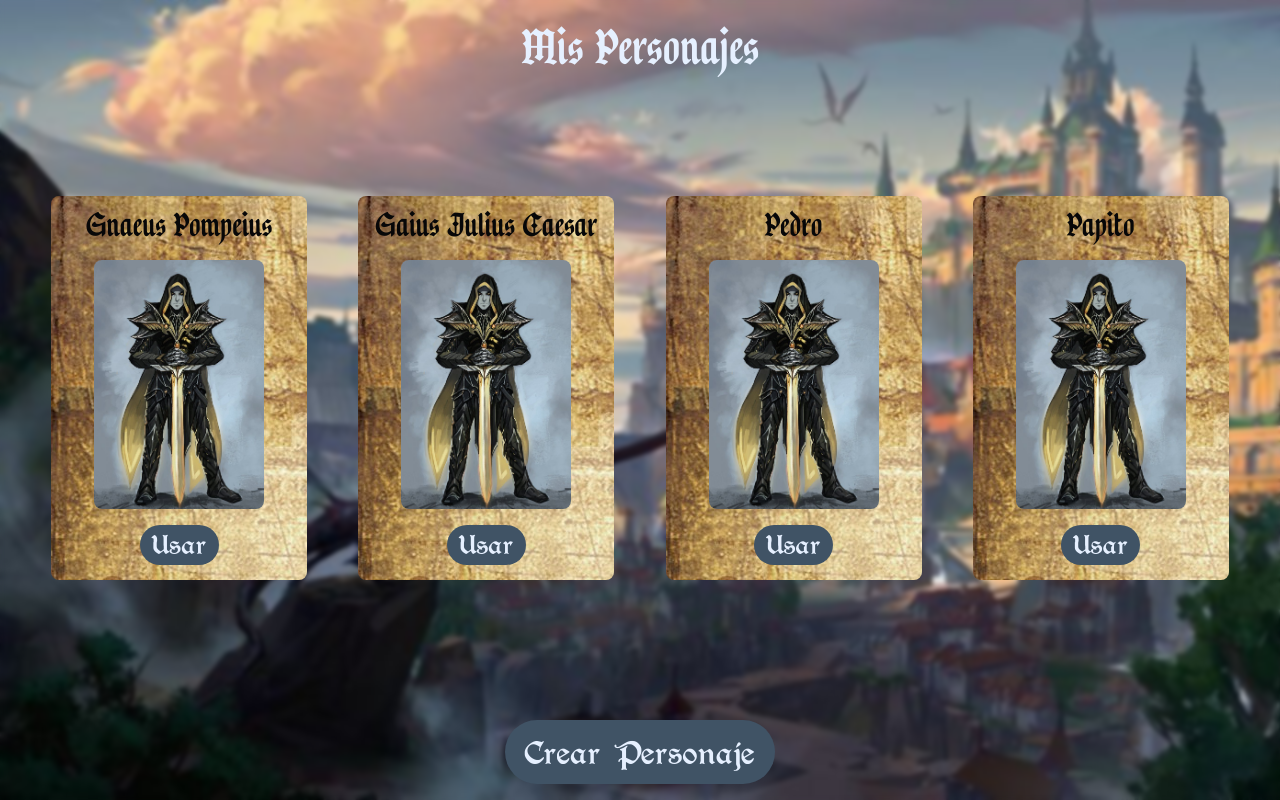
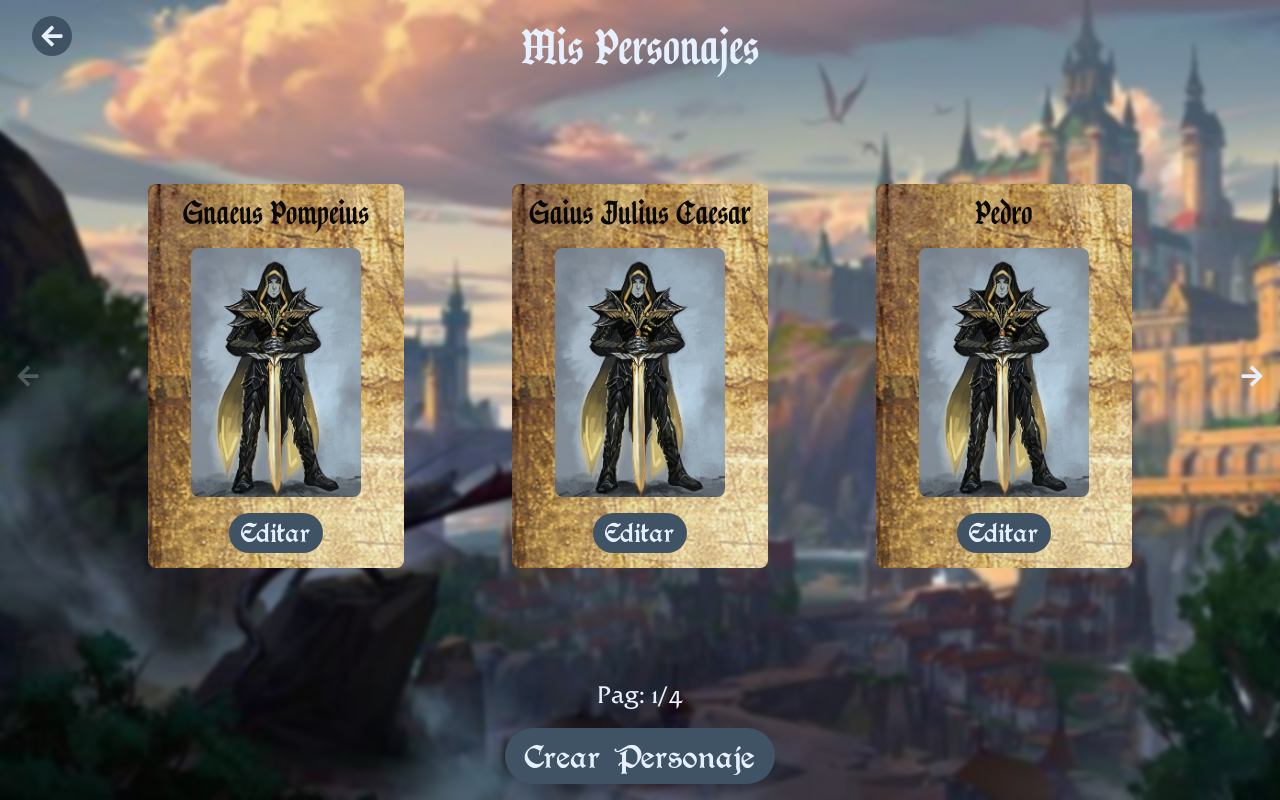
Before and after one commit to Aguss-Coder/proyecto2024-Busso-Garelli-Liebau-Luduena, a Next.js app: page /personajes in a window 1280 px wide. Built offline with nearby package versions, Linux system fonts and the light colour scheme.

Commit message:
add pagination logic

```diff
--- a/app/manuales/page.tsx
+++ b/app/manuales/page.tsx
@@ -1,9 +1,15 @@
 'use client'
+
+import Link from "next/link";
+import { FaArrowLeft } from "react-icons/fa";
 
 export default function Page() {
   return (
     <main>
       <div className={'content-background'}>
+      <Link href='/' className='fixed p-2 left-8 top-4 w-fit h-fit bg-principal-1 rounded-full'>
+        <FaArrowLeft size={24} />
+      </Link>
         <h1 className={`mt-8 text-4xl`}>Manuales</h1>
         <section className="flex justify-center items-center">
           <button className={` bg-principal-2`}>
--- a/app/mapa/page.tsx
+++ b/app/mapa/page.tsx
@@ -2,6 +2,7 @@ import styles from '@/app/ui/home.module.css';
 import Image from 'next/image';
 import data from '@/data/mapa.json';
 import Link from 'next/link';
+import { FaArrowUp, FaArrowLeft } from "react-icons/fa";
 
 type Pais = {
   name: string;
@@ -14,9 +15,12 @@ export default function Page() {
   return (
     <main>
       <div className={'content-background'}>
+        <Link href='/' className='fixed p-2 left-8 top-4 w-fit h-fit bg-principal-1 rounded-full'>
+          <FaArrowLeft size={24} />
+        </Link>
         <h1 className='text-4xl text-center mt-8'>Mapa de Nova Terra</h1>
         <Image src="/mapa.jpg" alt="Mapa de Nova Terra" width={600} height={300} className='mt-8' />
-        <div className={`${styles.grid_container} mt-8`}>
+        <div className={`${styles.grid_container} mt-8`} id='list'>
           {paises.map((pais) => (
               <Link href={`#${pais.name}`} className='pb-4 text-lg text-center'>
                 {pais.name}
@@ -33,6 +37,9 @@ export default function Page() {
           ))}
         </div>
       </div>
+      <Link href='#list' className='fixed p-2 right-8 bottom-4 w-fit h-fit  bg-principal-1 rounded-full'>
+        <FaArrowUp size={24}/>
+      </Link>
     </main>
   )
 }
--- a/app/personajes/crear_personajes/page.tsx
+++ b/app/personajes/crear_personajes/page.tsx
@@ -1,8 +1,13 @@
 import styles from "@/app/ui/home.module.css";
+import { FaArrowLeft } from "react-icons/fa";
+import Link from "next/link";
 
 export default function Page() {
   return (
     <main className={styles.background_image}>
+      <Link href='/personajes' className='fixed p-2 left-8 top-4 w-fit h-fit bg-principal-1 rounded-full'>
+        <FaArrowLeft size={24} />
+      </Link>
       <div className={'content-background'}>
         <h1 className={`mt-8 text-4xl`}>Crear Personaje</h1>
         <section>
--- a/app/personajes/page.tsx
+++ b/app/personajes/page.tsx
@@ -4,6 +4,7 @@ import Image from "next/image";
 import Link from "next/link";
 import { useState, useMemo } from "react";
 import data from "@/data/personajes.json";
+import { FaArrowLeft, FaArrowRight } from "react-icons/fa";
 
 type Personajes = {
   name: string;
@@ -16,6 +17,8 @@ export default function Page() {
   const [currentPage, setCurrentPage] = useState<number>(1);
 
   const paginatedData = useMemo(() => {
+    if (!personajes || personajes.length === 0) return [];
+
     const start = (currentPage - 1) * 3;
     const end = start + 3;
 
@@ -25,20 +28,30 @@ export default function Page() {
   return (
     <main>
       <div className="flex flex-col items-center justify-between h-screen backdrop-blur-xs">
+      <Link href='/' className='fixed p-2 left-8 top-4 w-fit h-fit bg-principal-1 rounded-full'>
+        <FaArrowLeft size={24} />
+      </Link>
         <h1 className={`mt-8 text-4xl`}>Mis Personajes</h1>
-        <section className='flex justify-evenly w-screen'>
-          { personajes && personajes.length > 0 && personajes.map((personaje, index) => (
-            <div className="bg-card h-96 w-64 flex flex-col items-center rounded-lg">
+        <section className='flex justify-between items-center w-screen px-4'>
+          <button className="h-fit disabled:opacity-25" onClick={ () => (setCurrentPage(currentPage - 1)) } disabled={ currentPage === 1}>
+            <FaArrowLeft size={24} />
+          </button>
+          { paginatedData.map((personaje) => (
+            <div key={personaje.name} className="bg-card h-96 w-64 flex flex-col items-center rounded-lg">
                 <h3 className="py-4 text-center text-principal-dark text-2xl">{personaje.name}</h3>
                 <Image src={personaje.image} width={170} height={170} alt={personaje.name} className="rounded-lg" />
                 <button className="bg-principal-1 text-3xl py-0.5 px-3">
-                  <Link href="">Usar</Link>
+                  <Link href="">Editar</Link>
                 </button>
             </div>
           )) }
+          <button className="h-fit disabled:opacity-25" onClick={ () => (setCurrentPage(currentPage + 1)) } disabled={ currentPage > Math.round(personajes.length / 3) }>
+            <FaArrowRight size={24} />
+          </button>
         </section>
         <section>
-          <button className={`bg-principal-1 py-3 px-5`}>
+          <p className="text-2xl text-center">Pag: { currentPage }/{ Math.round((personajes.length/3) + 1) }</p>
+          <button className={`bg-principal-1 py-2 px-5`}>
             <Link href="/personajes/crear_personajes">
               Crear Personaje
             </Link>
--- a/data/personajes.json
+++ b/data/personajes.json
@@ -18,5 +18,30 @@
     "name": "Papito",
     "image": "/paladin.jpg",
     "class": "Paladin"
+  },
+  {
+    "name": "Papitx",
+    "image": "/paladin.jpg",
+    "class": "Paladin"
+  },
+  {
+    "name": "Papita",
+    "image": "/paladin.jpg",
+    "class": "Paladin"
+  },
+  {
+    "name": "Papite",
+    "image": "/paladin.jpg",
+    "class": "Paladin"
+  },
+  {
+    "name": "Papiti",
+    "image": "/paladin.jpg",
+    "class": "Paladin"
+  },
+  {
+    "name": "Papitu",
+    "image": "/paladin.jpg",
+    "class": "Paladin"
   }
 ]
```
